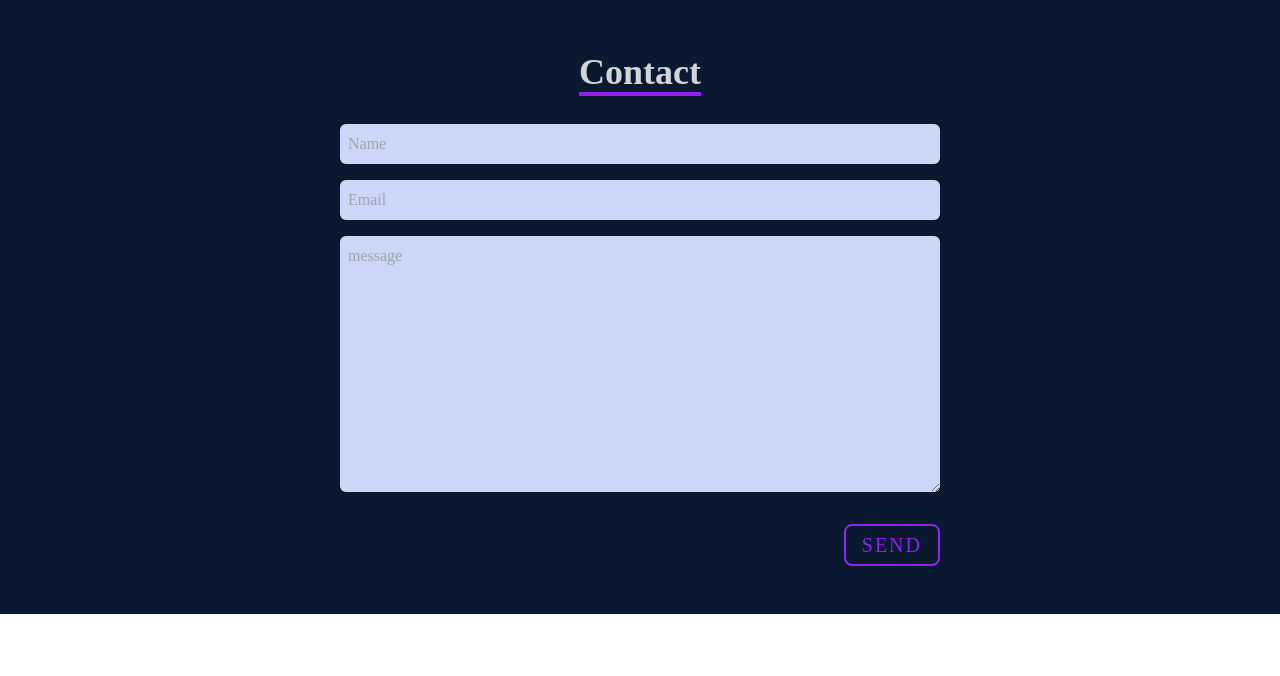
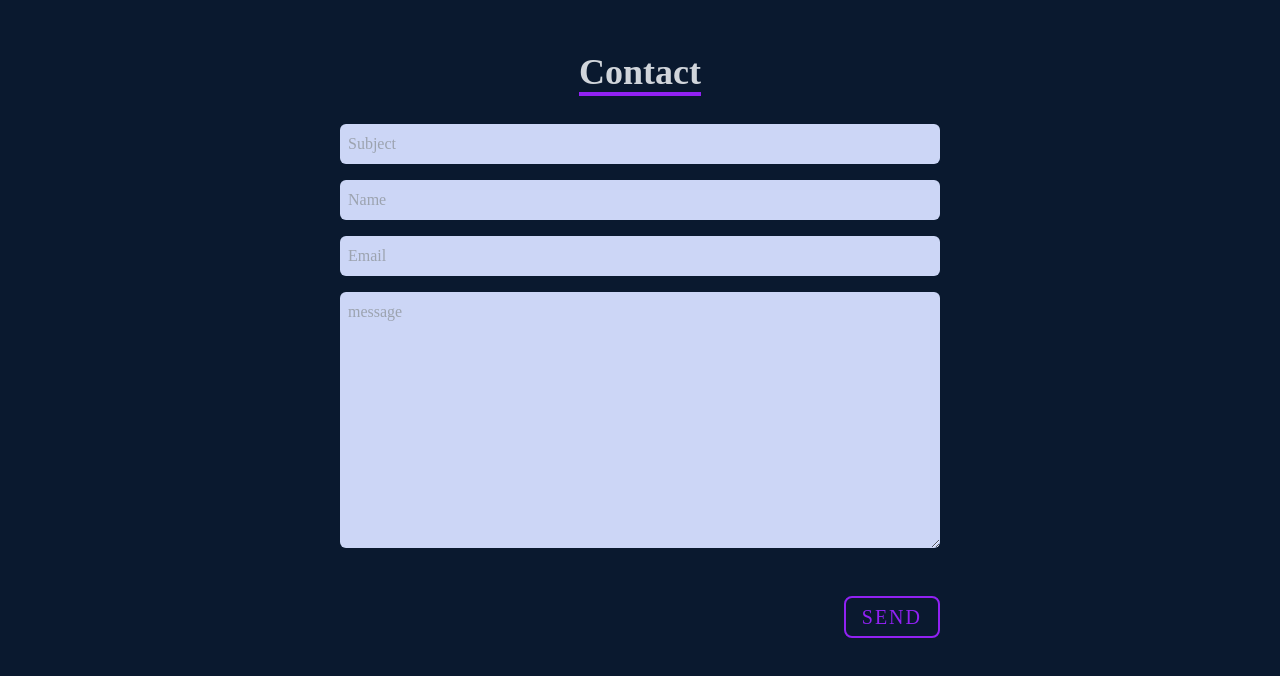
Before and after one commit to andaruakbar/MyPortfolio, a React (Create React App) app: page /home in a window 1280 px wide. Shown: the part 3036-3712 px from the top of the page. Before the commit the page ends 3650 px from the top, so only its background shows below. Built offline with nearby package versions, Linux system fonts and the light colour scheme.

Commit message:
fixed fitur email

```diff
--- a/package.json
+++ b/package.json
@@ -3,15 +3,18 @@
   "version": "0.1.0",
   "private": true,
   "dependencies": {
+    "@emailjs/browser": "^3.6.2",
     "@testing-library/jest-dom": "^5.16.4",
     "@testing-library/react": "^13.3.0",
     "@testing-library/user-event": "^13.5.0",
+    "emailjs-com": "^3.2.0",
     "react": "^18.2.0",
     "react-dom": "^18.2.0",
     "react-icons": "^4.4.0",
     "react-router-dom": "^6.3.0",
     "react-scripts": "5.0.1",
     "react-scroll": "^1.8.7",
+    "sweetalert": "^2.1.2",
     "web-vitals": "^2.1.4"
   },
   "scripts": {
--- a/src/components/Contact.jsx
+++ b/src/components/Contact.jsx
@@ -1,12 +1,38 @@
-import React from "react";
+import React, { useRef } from "react";
+import emailjs from "@emailjs/browser";
+import swal from "sweetalert";
 
 const Contact = () => {
+  const form = useRef();
+
+  const sendEmail = (e) => {
+    e.preventDefault();
+
+    emailjs
+      .sendForm("gmail", "template_1s0epga", form.current, "y-a43L7WirM1-IuDF")
+      .then(
+        (result) => {
+          swal({
+            title: "Good job!",
+            text: "Your Message Has Been Sent",
+            icon: "success",
+            button: "Ok",
+          });
+        },
+        (error) => {
+          console.log(error.text);
+        }
+      );
+    e.target.reset();
+  };
   return (
     <div
       name="contact"
       className="w-full h-full bg-[#0a192f] flex justify-center items-center p-4"
     >
       <form
+        ref={form}
+        onSubmit={sendEmail}
         action="https://formsubmit.co/andaruakbar11@gmail.com"
         method="POST"
         className="flex flex-col max-w-[600px] w-full"
@@ -19,24 +45,27 @@ const Contact = () => {
         <input
           type="text"
           className="bg-[#ccd6f6] p-2 text-[#0a192f] rounded-md"
+          name="subject"
+          placeholder="Subject"
+        />
+        <input
+          type="text"
+          className="bg-[#ccd6f6] p-2 my-4 text-[#0a192f] rounded-md"
           name="name"
           placeholder="Name"
-          required
         />
         <input
           type="email"
-          className="bg-[#ccd6f6] p-2 my-4 text-[#0a192f] rounded-md"
+          className="bg-[#ccd6f6] p-2 text-[#0a192f] rounded-md"
           name="email"
           placeholder="Email"
-          required
         />
         <textarea
-          className="bg-[#ccd6f6] p-2 text-[#0a192f] rounded-md"
+          className="bg-[#ccd6f6] p-2 my-4 text-[#0a192f] rounded-md"
           name="message"
           id="input-msg"
           rows="10"
           placeholder="message"
-          required
         ></textarea>
         <div className="flex justify-end">
           <button
--- a/src/components/Footer.jsx
+++ b/src/components/Footer.jsx
@@ -9,27 +9,47 @@ const Footer = () => {
       <div className="flex justify-center items-center px-4">
         <div className="flex gap-3">
           <div className="bg-slate-600 p-2 rounded-md">
-            <a href="/">
+            <a
+              href="https://github.com/andaruakbar"
+              target="_blank"
+              rel="noopener noreferrer"
+            >
               <FaGithub size={30} />
             </a>
           </div>
           <div className="bg-blue-700 p-2 rounded-md">
-            <a href="/">
+            <a
+              href="https://www.linkedin.com/in/andaru-akbar-270484214/"
+              target="_blank"
+              rel="noopener noreferrer"
+            >
               <FaLinkedin size={30} />
             </a>
           </div>
           <div className="bg-green-700 p-2 rounded-md">
-            <a href="/">
+            <a
+              href="https://wa.me/+6281232090483"
+              target="_blank"
+              rel="noopener noreferrer"
+            >
               <FaWhatsapp size={30} />
             </a>
           </div>
           <div className="bg-red-700 p-2 rounded-md">
-            <a href="/">
+            <a
+              href="mailto:andaruakbar11@gmail.com"
+              target="_blank"
+              rel="noopener noreferrer"
+            >
               <HiOutlineMail size={30} />
             </a>
           </div>
           <div className="bg-slate-400 p-2 rounded-md">
-            <a href="/">
+            <a
+              href="https://drive.google.com/file/d/19YFQy7gpeoW1oKjThScBRPFRBJgRbE5f/view?usp=sharing"
+              target="_blank"
+              rel="noopener noreferrer"
+            >
               <BsFillPersonLinesFill size={30} />
             </a>
           </div>
--- a/src/components/Hero.jsx
+++ b/src/components/Hero.jsx
@@ -5,7 +5,7 @@ const Hero = () => {
   return (
     <div name="hero" className="w-full h-screen bg-[#0a192f]">
       <div className="max-w-[1000px] grid sm:grid-cols-2 mx-auto px-8 justify-center">
-        <div className="sm:self-center lg:text-right lg:self-center">
+        <div className="text-center sm:self-center lg:text-right lg:self-center">
           <p className="mt-20 md:mt-40 text-[#9121f3]">Hi, My Name is</p>
           <h1 className=" text-3xl sm:text-5xl  font-bold text-[#ccd6f6] mb-1">
             Andaru Akbar Priyatmaji
```
Also changed, not shown: 2 other files (tests, documents, lock files or other folders).
